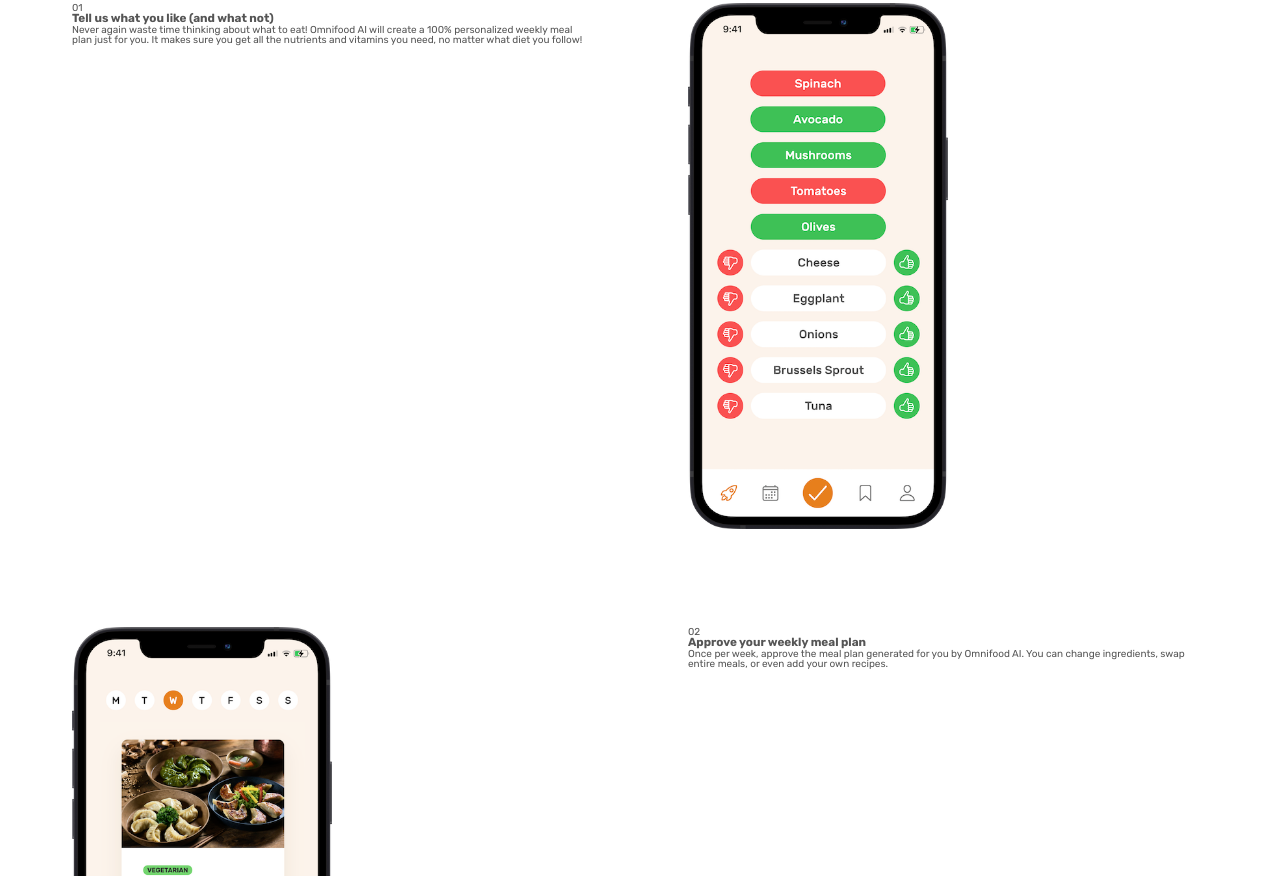
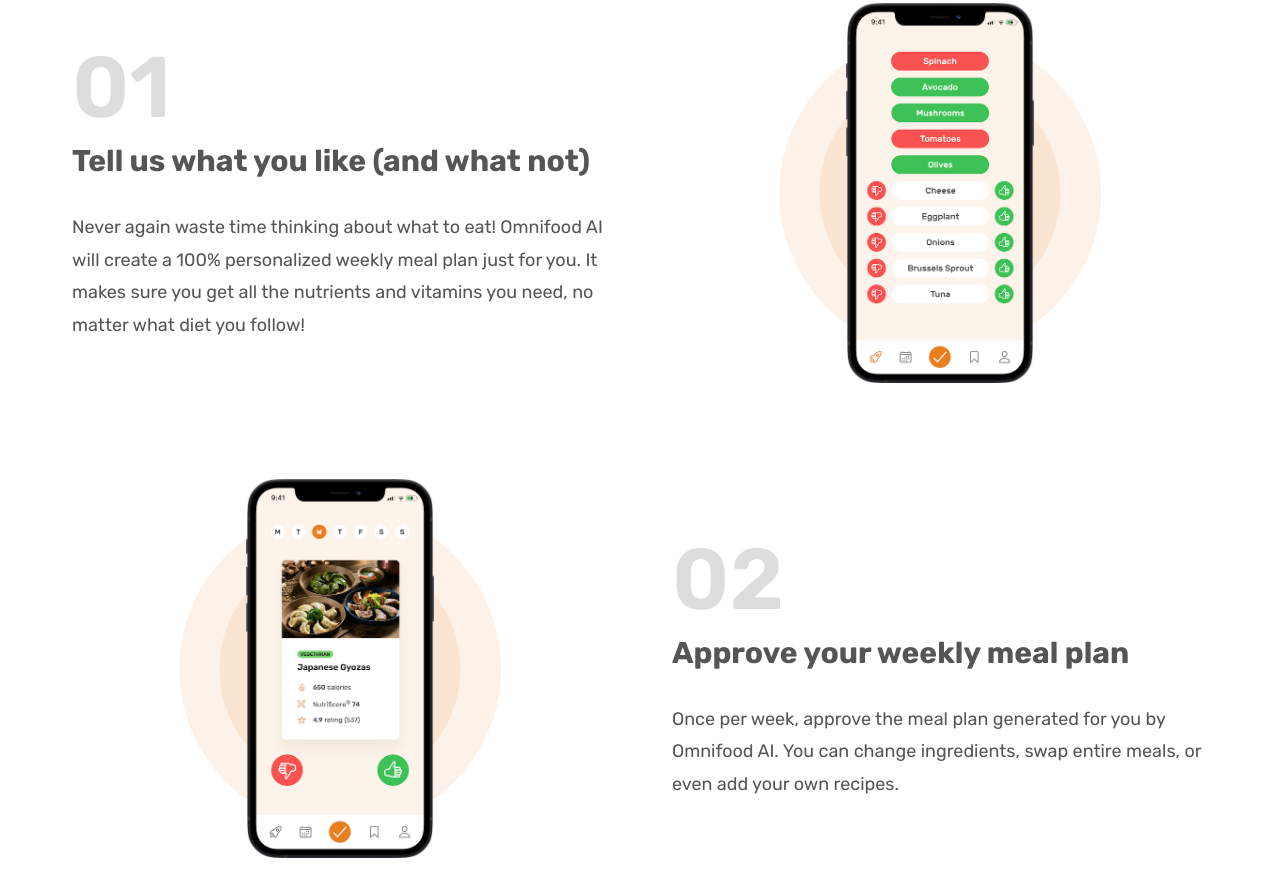
Before and after one commit to onurkizildeli/Omnifood-Project, a plain HTML site: page index.html in a window 1280 px wide. Shown: the part 1064-1940 px from the top of the page. Drawn offline with Linux system fonts and the light colour scheme.

Commit message:
Add files via upload

```diff
--- /dev/null
+++ b/css/general.css
@@ -0,0 +1,194 @@
+/*
+--- 01 TYPOGRAPHY SYSTEM
+
+- Font sizes (px)
+10 / 12 / 14 / 16 / 18 / 20 / 24 / 30 / 36 / 44 / 52 / 62 / 74 / 86 / 98
+
+- Font weights
+Default: 400
+Medium: 500
+Semi-bold: 600
+Bold: 700
+
+- Line heights
+Default: 1
+Small: 1.05
+Medium: 1.2
+Paragraph default: 1.6
+
+- Letter spacing
+-0.5px
+0.75px
+
+--- 02 COLORS
+
+- Primary: #e67e22
+- Tints:
+#fdf2e9
+#fae5d3
+#eb984e
+
+- Shades:
+#cf711f
+#45260a
+
+- Accents:
+- Greys
+
+#888
+#767676 (lightest grey allowed on #fff)
+#6f6f6f (lightest grey allowed on #fdf2e9)
+#555
+#333
+
+--- 05 SHADOWS
+
+0 2.4rem 4.8rem rgba(0, 0, 0, 0.075);
+
+--- 06 BORDER-RADIUS
+
+Default: 9px
+Medium: 11px
+
+--- 07 WHITESPACE
+
+- Spacing system (px)
+2 / 4 / 8 / 12 / 16 / 24 / 32 / 48 / 64 / 80 / 96 / 128
+*/
+
+* {
+  margin: 0;
+  padding: 0;
+  box-sizing: border-box;
+}
+
+html {
+  font-size: 62.5%;
+}
+
+body {
+  font-family: "Rubik", sans-serif;
+  line-height: 1;
+  font-weight: 400;
+  color: #555;
+}
+
+/***************************************/
+/*GENERAL REUSABLE COMPONENTS*/
+/***************************************/
+
+.container {
+  /* 1140px */
+  max-width: 120rem;
+  padding: 0 3.2rem;
+  margin: 0 auto;
+}
+
+.grid {
+  display: grid;
+  row-gap: 9.6rem;
+  column-gap: 6.4rem;
+
+}
+
+.grid--2-cols {
+  grid-template-columns: repeat(2, 1fr);
+}
+
+.grid--3-cols {
+  grid-template-columns: repeat(3, 1fr);
+}
+
+.grid--4-cols {
+  grid-template-columns: repeat(4, 1fr);
+}
+
+.grid--center-ver {
+  align-items: center;
+}
+
+.heading-primary,
+.heading-secondary {
+  font-weight: 700;
+  letter-spacing: -0.5px;
+  /* color: #333; */
+  color: #45260a;
+
+}
+
+.heading-primary {
+  line-height: 1.05;
+  font-size: 5.2rem;
+  margin-bottom: 3.2rem;
+}
+
+.subheading {
+  display: block;
+  font-size: 1.8rem;
+  font-weight: 500;
+  color: #cf711f;
+  text-transform: uppercase;
+  margin-bottom: 1.6rem;
+  letter-spacing: 0.75px;
+}
+
+.heading-secondary {
+  font-size: 4.4rem;
+  line-height: 1.2;
+  margin-bottom: 9.6rem;
+}
+
+.heading-tertiary {
+  font-size: 3.0rem;
+  line-height: 1.2;
+  margin-bottom: 3.2rem;
+}
+
+/*BUTTONS*/
+
+.btn--full:link,
+.btn--full:visited {
+  background-color: #e67e22;
+  color: #fff;
+  transition: all 0.5s;
+}
+
+.btn--full:hover,
+.btn--full:active {
+  /* background-color:  #cf711f; */
+  background-color: #2b8a3e;
+  color: #fff;
+}
+
+.btn--outline:link,
+.btn--outline:visited {
+  background-color: #fff;
+  color: #555;
+  transition: all 0.5s;
+}
+
+.btn--outline:hover,
+.btn--outline:active {
+  background-color: #ebfbee;
+  color: #ff7700;
+
+  /* border: 3px inset white; */
+  /*Border İnside*/
+  /* box-shadow: inset 0 0 0 3px #2b8a3e; */
+}
+
+.btn:link,
+.btn:visited {
+  display: inline-block;
+
+  font-size: 2rem;
+  padding: 1.6rem 3.2rem;
+  border-radius: 8px;
+  text-decoration: none;
+  font-weight: 600;
+}
+
+.margin-right-sm {
+  margin-right: 1.6rem !important;
+}
+/***************************************/
--- a/css/style.css
+++ b/css/style.css
@@ -1,186 +1,3 @@
-/*
---- 01 TYPOGRAPHY SYSTEM
-
-- Font sizes (px)
-10 / 12 / 14 / 16 / 18 / 20 / 24 / 30 / 36 / 44 / 52 / 62 / 74 / 86 / 98
-
-- Font weights
-Default: 400
-Medium: 500
-Semi-bold: 600
-Bold: 700
-
-- Line heights
-Default: 1
-Small: 1.05
-Medium: 1.2
-Paragraph default: 1.6
-
-- Letter spacing
--0.5px
-0.75px
-
---- 02 COLORS
-
-- Primary: #e67e22
-- Tints:
-#fdf2e9
-#fae5d3
-#eb984e
-
-- Shades:
-#cf711f
-#45260a
-
-- Accents:
-- Greys
-
-#888
-#767676 (lightest grey allowed on #fff)
-#6f6f6f (lightest grey allowed on #fdf2e9)
-#555
-#333
-
---- 05 SHADOWS
-
-0 2.4rem 4.8rem rgba(0, 0, 0, 0.075);
-
---- 06 BORDER-RADIUS
-
-Default: 9px
-Medium: 11px
-
---- 07 WHITESPACE
-
-- Spacing system (px)
-2 / 4 / 8 / 12 / 16 / 24 / 32 / 48 / 64 / 80 / 96 / 128
-*/
-
-* {
-    margin: 0;
-    padding: 0;
-    box-sizing: border-box;
-}
-
-html {
-    font-size: 62.5%;
-}
-
-body {
-    font-family: "Rubik", sans-serif;
-    line-height: 1;
-    font-weight: 400;
-    color: #555;
-}
-
-/***************************************/
-/*GENERAL REUSABLE COMPONENTS*/
-/***************************************/
-
-.container {
-    /* 1140px */
-    max-width: 120rem;
-    padding: 0 3.2rem;
-    margin: 0 auto;
-}
-
-.grid {
-    display: grid;
-    gap: 9.6rem;
-}
-
-.grid--2-cols {
-    grid-template-columns: repeat(2, 1fr);
-}
-
-.grid--3-cols {
-    grid-template-columns: repeat(3, 1fr);
-}
-
-.grid--4-cols {
-    grid-template-columns: repeat(4, 1fr);
-}
-
-.heading-primary,
-.heading-secondary {
-    font-weight: 700;
-    letter-spacing: -0.5px;
-    /* color: #333; */
-    color: #45260a;
-
-}
-
-.heading-primary {
-    line-height: 1.05;
-    font-size: 5.2rem;
-    margin-bottom: 3.2rem;
-}
-
-.subheading {
-    display: block;
-    font-size: 1.8rem;
-    font-weight: 500;
-    color: #cf711f;
-    text-transform: uppercase;
-    margin-bottom: 1.6rem;
-    letter-spacing: 0.75px;
-}
-
-.heading-secondary {
-    font-size: 4.4rem;
-    line-height: 1.2;
-    margin-bottom: 9.6rem;
-}
-
-/*BUTTONS*/
-
-.btn--full:link,
-.btn--full:visited {
-    background-color: #e67e22;
-    color: #fff;
-    transition: all 0.5s;
-}
-
-.btn--full:hover,
-.btn--full:active {
-    /* background-color:  #cf711f; */
-    background-color: #2b8a3e;
-    color: #fff;
-}
-
-.btn--outline:link,
-.btn--outline:visited {
-    background-color: #fff;
-    color: #555;
-    transition: all 0.5s;
-}
-
-.btn--outline:hover,
-.btn--outline:active {
-    background-color: #ebfbee;
-    color: #ff7700;
-
-    /* border: 3px inset white; */
-    /*Border İnside*/
-    /* box-shadow: inset 0 0 0 3px #2b8a3e; */
-}
-
-.btn:link,
-.btn:visited {
-    display: inline-block;
-
-    font-size: 2rem;
-    padding: 1.6rem 3.2rem;
-    border-radius: 8px;
-    text-decoration: none;
-    font-weight: 600;
-}
-
-.margin-right-sm {
-    margin-right: 1.6rem !important;
-}
-/***************************************/
-
 /***************************************/
 /*HEADER*/
 /***************************************/
@@ -307,6 +124,55 @@
     /* background-color: orange; */
 }
 
+.step-number {
+    font-size: 8.6rem;
+    font-weight: 600;
+    color: #ddd;
+    margin-bottom: 1.2rem;
+}
+
+.step-description {
+    font-size: 1.8rem;
+    line-height: 1.8;
+}
+
+.step-img-box {
+    display: flex;
+    align-items: center;
+    justify-content: center;
+    position: relative;
+}
+
+.step-img-box::before,
+.step-img-box::after {
+    content: "";
+    display: block;
+    border-radius: 50%;
+    position: absolute;
+    top: 50%;
+    left: 50%;
+    transform: translate(-50%, -50%);
+
+}
+
+.step-img-box::before {
+    width: 60%;
+    /* height: 60%; */
+    padding-bottom: 60%;
+    background-color: #fdf2e9;
+    z-index: -2;
+}
+.step-img-box::after {
+    content: "";
+    display: block;
+    width: 45%;
+    /* height: 60%; */
+    padding-bottom: 45%;
+    background-color:  #fae5d3;
+    z-index: -1;
+}
+
 .step-img {
-    width: 50%;
+    width: 35%;
+    justify-self: center;
 }
--- a/index.html
+++ b/index.html
@@ -7,7 +7,9 @@
         <title>Omnifood</title>
 
         <link rel="stylesheet" href="css/normalize.css" />
+        <link rel="stylesheet" href="css/general.css" />
         <link rel="stylesheet" href="css/style.css" />
+
         <link rel="shortcut icon" href="img/favicon.png" type="image/x-icon" />
 
         <style>
@@ -111,7 +113,7 @@
                     </h2>
                 </div>
 
-                <div class="container grid grid--2-cols">
+                <div class="container grid grid--2-cols grid--center-ver">
                     <!-- Step 01 -->
                     <div class="step-text-box">
                         <p class="step-number">01</p>
@@ -127,7 +129,7 @@
                             diet you follow!
                         </p>
                     </div>
-                    <div class="step-img-">
+                    <div class="step-img-box">
                         <img
                             src="img/app/app-screen-1.png"
                             class="step-img"
@@ -135,7 +137,7 @@
                         />
                     </div>
                     <!-- STEP 02 -->
-                    <div class="step-img-">
+                    <div class="step-img-box">
                         <img
                             src="img/app/app-screen-2.png"
                             class="step-img"
@@ -172,7 +174,7 @@
                         </p>
                     </div>
 
-                    <div class="step-img-">
+                    <div class="step-img-box">
                         <img
                             src="img/app/app-screen-3.png"
                             class="step-img"
```
